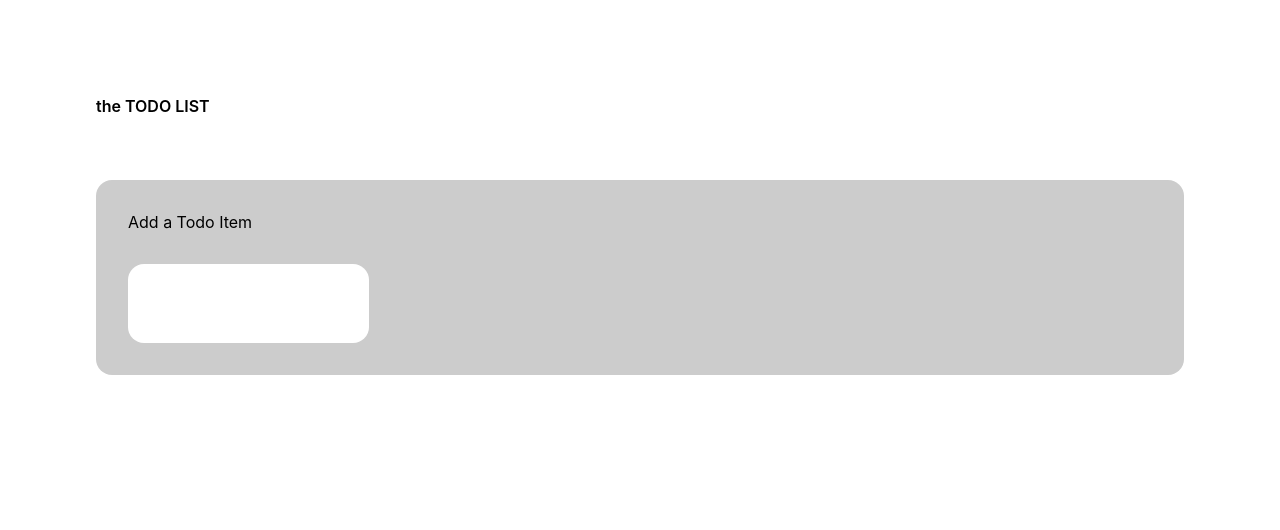
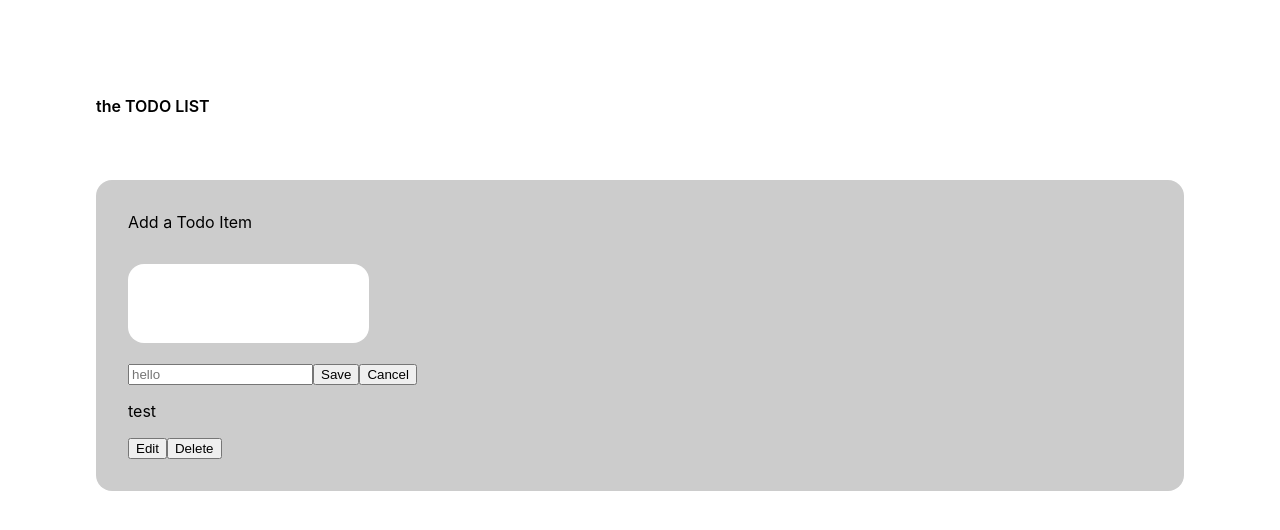
Before and after one commit to bilal-wsib/testing, a React (Create React App) app in the folder testing/: page / in a window 1280 px wide. Shown: the top 530 px of the page. Built offline with nearby package versions, Linux system fonts and the light colour scheme.

Commit message:
editing functionallity added

```diff
--- a/testing/src/components/Container.js
+++ b/testing/src/components/Container.js
@@ -7,12 +7,52 @@ import React, { useState, useReducer } from "react";
 import { Buttons, Input, Item } from "./container/index";
 
 export const Container = () => {
+  let temp;
+
   const [items, setItems] = useState(
     // localStorage.getItem("itemList")
     //   ? JSON.parse(localStorage.getItem("itemList"))
     //   : //TODO: add storage option
-    []
+    [
+      { title: "hello", edit: true },
+      { title: "test", edit: false },
+    ]
   );
+
+  const removeItem = (index) => {
+    let tempList = items.slice();
+    tempList.splice(index, 1);
+    console.log(tempList);
+    setItems(tempList);
+  };
+
+  const editItem = (index) => {
+    let tempList = items.slice();
+    tempList[index].edit = true;
+    console.log(tempList);
+    setItems(tempList);
+  };
+
+  const cancelEditItem = (index) => {
+    let tempList = items.slice();
+    tempList[index].edit = false;
+    console.log(tempList);
+    setItems(tempList);
+  };
+
+  const onSaveEdit = (index) => {
+    let tempList = items.slice();
+    tempList[index].title = temp;
+    temp = "";
+    tempList[index].edit = false;
+    console.log(tempList);
+    setItems(tempList);
+  };
+
+  const updateVal = (e) => {
+    temp = e.target.value;
+  };
+
   return (
     <div className="app-container">
       <div className="app-title">the TODO LIST</div>
@@ -20,8 +60,36 @@ export const Container = () => {
         <div className="input-title">Add a Todo Item</div>
         <div>
           <Input />
-          {/* {itemsToDo.map(item =>
-          )} */}
+
+          {items.map((item, index) => {
+            return item.edit ? (
+              <div>
+                <br />
+                <input
+                  placeholder={item.title}
+                  onChange={(e) => updateVal(e)}
+                />
+                <button onClick={() => onSaveEdit(index)}>Save</button>
+                <button onClick={() => cancelEditItem(index)}>Cancel</button>
+              </div>
+            ) : (
+              <div className="items">
+                <p className="itemContent">{item.title}</p>
+                <button
+                  onClick={() => editItem(index)}
+                  style={{ display: "inline-block" }}
+                >
+                  Edit
+                </button>
+                <button
+                  onClick={() => removeItem(index)}
+                  style={{ display: "inline-block" }}
+                >
+                  Delete
+                </button>
+              </div>
+            );
+          })}
         </div>
       </div>
     </div>
--- a/testing/src/components/container/Item.js
+++ b/testing/src/components/container/Item.js
@@ -20,23 +20,8 @@ const MakeList = (props) => {
 
 export const Item = props => {
 
-    //let items = props.items;
+    let items = props.items;
 
-    //temporary array of object items untill we connect everything
-    let tempItems = [
-        {
-            id: 1,
-            content: "first item"
-        },
-        {
-            id: 2,
-            content: "second item"
-        },
-        {
-            id: 3,
-            content: "third item"
-        },
-    ]
 
     //temp edit function
     function onEditClick(){
@@ -48,10 +33,11 @@ export const Item = props => {
         console.log("deleting");
     }
 
+
     return(
         <div>
             <MakeList
-                items={tempItems}
+                items={items}
                 editItem={onEditClick}
                 deleteItem={onDeleteClick}
             />
```
